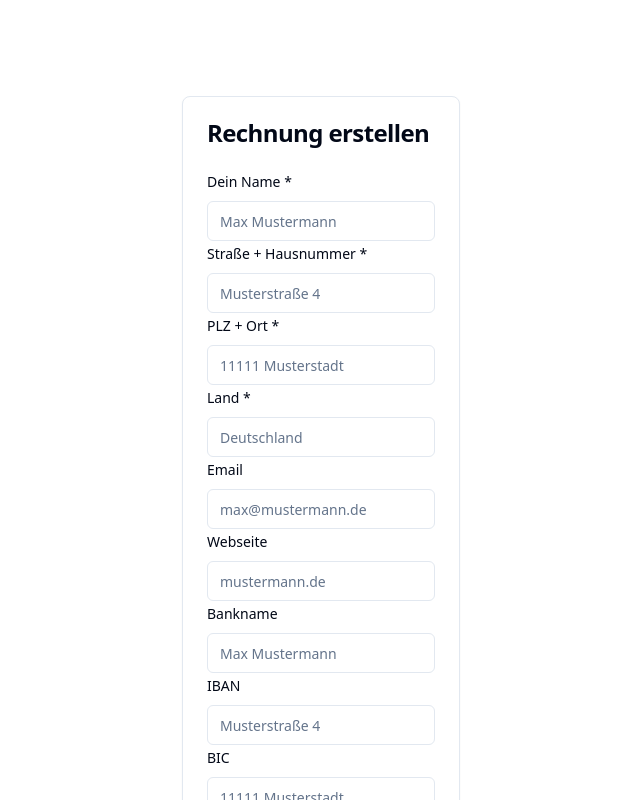
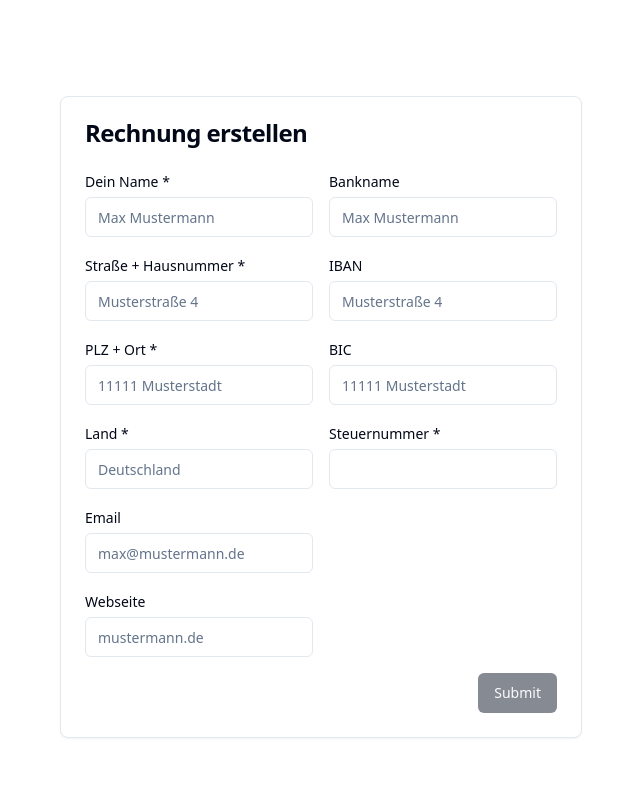
Before and after one commit to Dominik-Reinert/rechnung, a Next.js app: page / in a window 1280 px wide. Shown: the top 800 px of the page, without its empty margins (319-959 px from the left). Built offline with nearby package versions, Linux system fonts and the light colour scheme.

Commit message:
some more aligns

```diff
--- a/src/app/page.tsx
+++ b/src/app/page.tsx
@@ -52,8 +52,8 @@ export default function Home() {
         <CardContent>
           <Form {...form}  >
             <form onSubmit={form.handleSubmit(onSubmit)}>
-              <div>
-                <div>
+              <div className='flex gap-4'>
+                <div className='flex gap-4 flex-col'>
                   <FormField
                     control={form.control}
                     name="name"
@@ -133,7 +133,7 @@ export default function Home() {
                     )}
                   />
                 </div>
-                <div>
+                <div className='flex gap-4 flex-col'>
                   <FormField
                     control={form.control}
                     name="bankName"
@@ -189,7 +189,8 @@ export default function Home() {
                 </div>
               </div>
 
-              <Button disabled={!isValid || !isDirty} type='submit'>Submit</Button>
+              <div className='mt-4 flex justify-end'>
+                <Button disabled={!isValid || !isDirty} type='submit'>Submit</Button></div>
             </form>
           </Form>
         </CardContent>
--- a/src/components/ui/form.tsx
+++ b/src/components/ui/form.tsx
@@ -1,6 +1,6 @@
-import * as React from "react"
 import * as LabelPrimitive from "@radix-ui/react-label"
 import { Slot } from "@radix-ui/react-slot"
+import * as React from "react"
 import {
   Controller,
   ControllerProps,
@@ -10,8 +10,8 @@ import {
   useFormContext,
 } from "react-hook-form"
 
+import { Label } from "@/components/ui/label"
 import { cn } from "@/lib/utils"
-import { Label } from "@/components/ui/label"
 
 const Form = FormProvider
 
@@ -78,7 +78,7 @@ const FormItem = React.forwardRef<
 
   return (
     <FormItemContext.Provider value={{ id }}>
-      <div ref={ref} className={cn("space-y-2", className)} {...props} />
+      <div ref={ref} className={cn("space-y-1", className)} {...props} />
     </FormItemContext.Provider>
   )
 })
@@ -165,12 +165,7 @@ const FormMessage = React.forwardRef<
 FormMessage.displayName = "FormMessage"
 
 export {
-  useFormField,
-  Form,
-  FormItem,
-  FormLabel,
-  FormControl,
-  FormDescription,
-  FormMessage,
-  FormField,
+  Form, FormControl,
+  FormDescription, FormField, FormItem,
+  FormLabel, FormMessage, useFormField
 }
```
